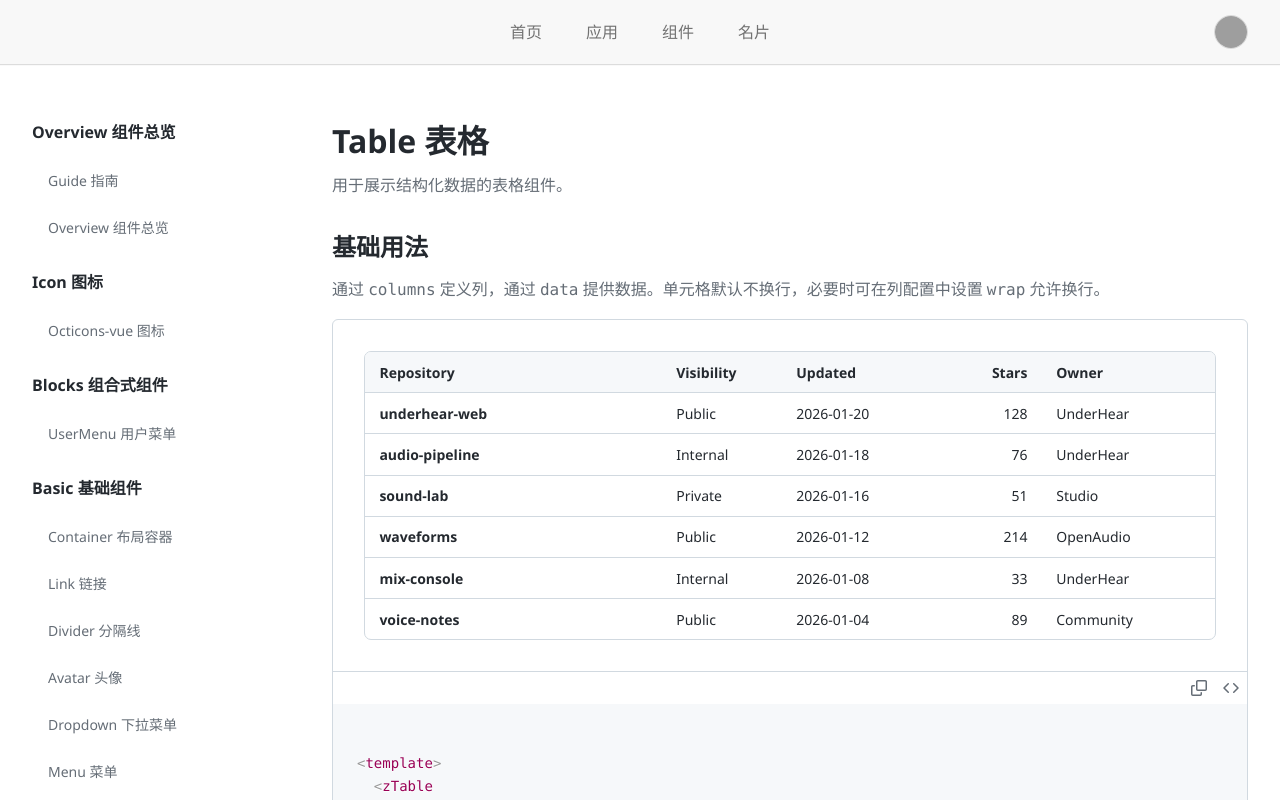
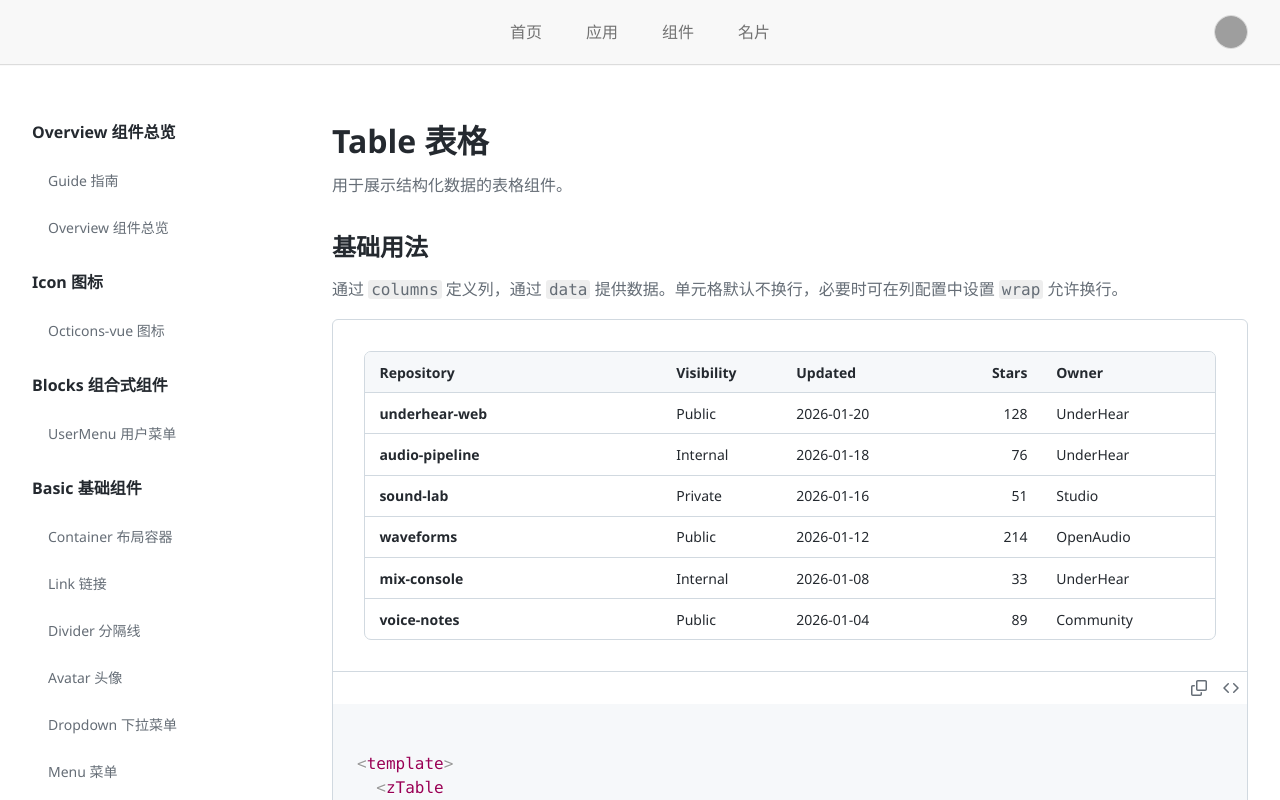
Before and after one commit to UnderHear-tools/UnderHear-Web, a Vue app in the folder UnderHear-frontend/: page /component/table in a window 1280 px wide. Both pictures are taken after a click on the button 1231 px from the left and 688 px from the top of the page. Shown: the top 800 px of the page. Built offline with nearby package versions, Linux system fonts and the light colour scheme; grey boxes are pictures that could not be loaded.

Commit message:
更新<code>全局样式

```diff
--- a/UnderHear-frontend/src/module/components/components/ComponentDocsPage/ComponentDocsDemoBlock.vue
+++ b/UnderHear-frontend/src/module/components/components/ComponentDocsPage/ComponentDocsDemoBlock.vue
@@ -18,7 +18,7 @@
     <transition name="code-expand">
       <div v-if="codeVisible" class="demo-code">
         <pre :class="`language-${language}`">
-          <code :class="`language-${language}`" v-html="highlightedCode"></code>
+          <div :class="`language-${language}`" v-html="highlightedCode"></div>
         </pre>
         <div class="code-footer">
           <button class="hide-code-btn" @click="codeVisible = false">
--- a/UnderHear-frontend/src/style.css
+++ b/UnderHear-frontend/src/style.css
@@ -47,4 +47,10 @@
     font-weight: bold;
     margin: 1.67em 0;
   }
+
+  code {
+    background-color: #eee;
+    border-radius: 3px;
+    padding: 0 3px;
+  }
 }
```
